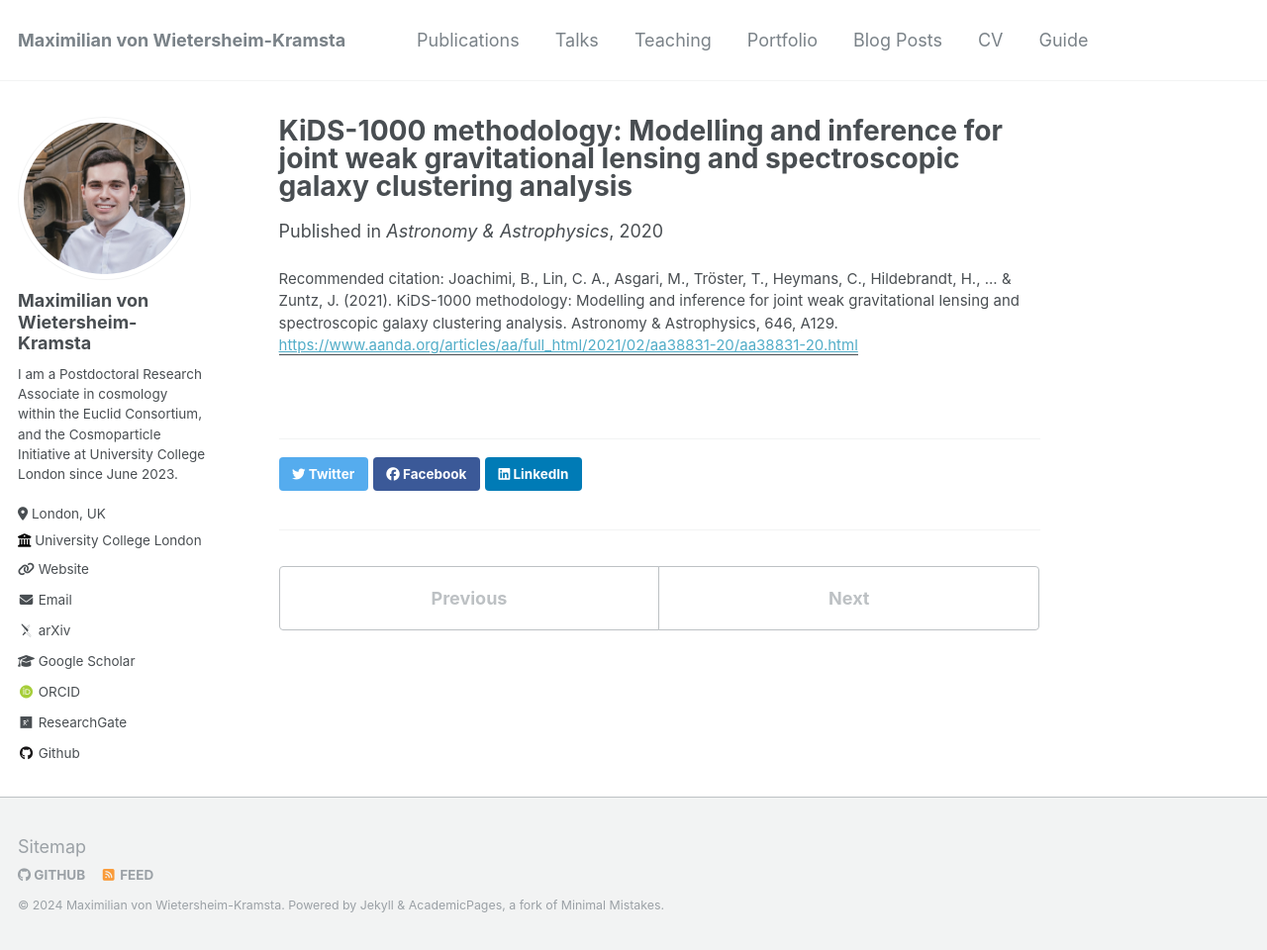
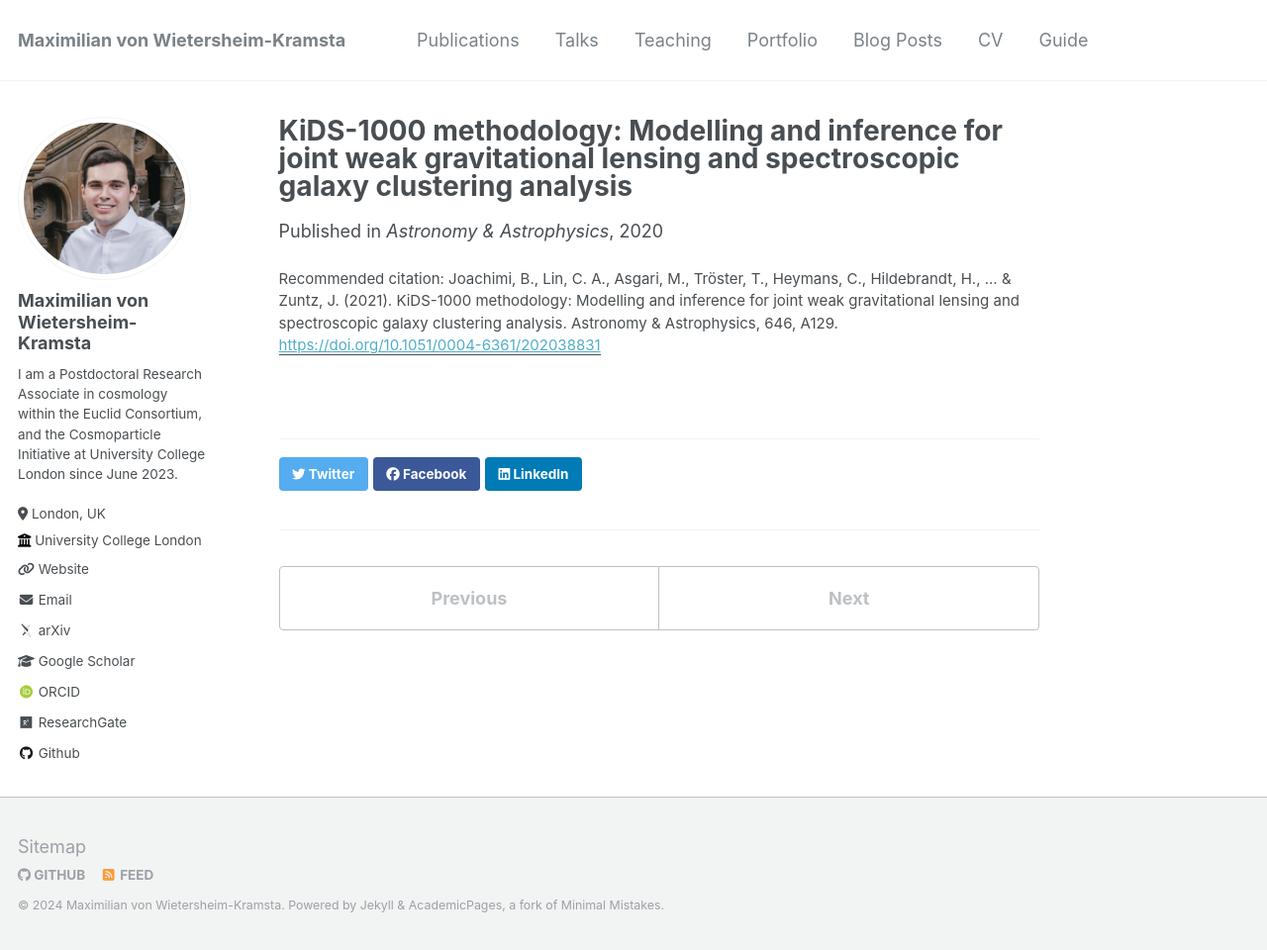
Before and after one commit to mwiet/mwiet.github.io, a Jekyll site: the page built from _publications/2020-12-17-kids-1000-methodology.md, in a window 1280 px wide and 960 px high. Shown: the whole window at 99% size. Built offline with Jekyll 4.4.1, drawn with Linux system fonts in a browser that asks for light colours; some web fonts are replaced; some of the changed lines change nothing that is shown.

Commit message:
Update 2020-12-17-kids-1000-methodology.md

```diff
--- a/_publications/2020-12-17-kids-1000-methodology.md
+++ b/_publications/2020-12-17-kids-1000-methodology.md
@@ -5,6 +5,6 @@ permalink: /publication/2020-12-17-kids-1000-methodology
 excerpt: ''
 date: 2020-12-17
 venue: 'Astronomy & Astrophysics'
-paperurl: 'https://www.aanda.org/articles/aa/full_html/2021/02/aa38831-20/aa38831-20.html'
+paperurl: 'https://doi.org/10.1051/0004-6361/202038831'
 citation: 'Joachimi, B., Lin, C. A., Asgari, M., Tröster, T., Heymans, C., Hildebrandt, H., ... & Zuntz, J. (2021). KiDS-1000 methodology: Modelling and inference for joint weak gravitational lensing and spectroscopic galaxy clustering analysis. Astronomy & Astrophysics, 646, A129.'
 ---
```
